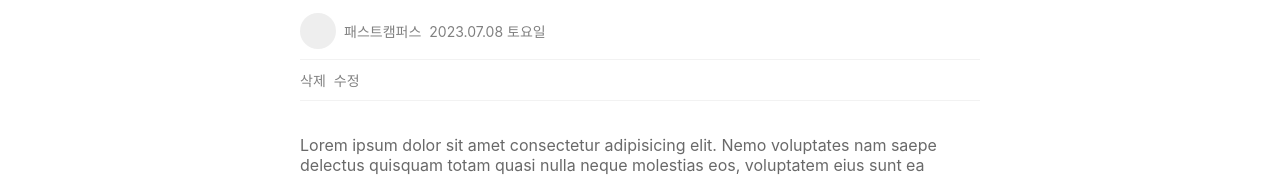
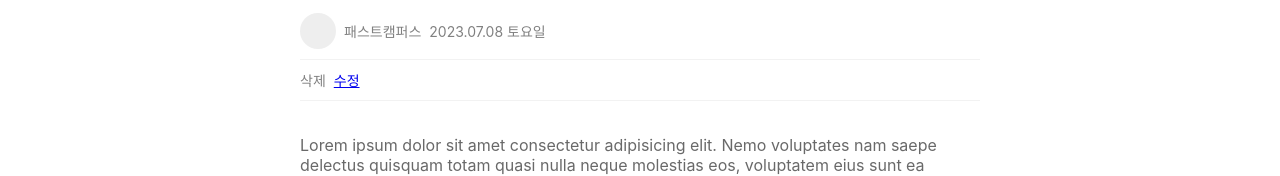
Before and after one commit to hoonj170214/blog, a React (Create React App) app: page /posts/0 in a window 1280 px wide. Shown: the part 211-387 px from the top of the page. Built offline with nearby package versions, Linux system fonts and the light colour scheme.

Commit message:
feat: 수정 Link

```diff
--- a/src/components/PostDetail.tsx
+++ b/src/components/PostDetail.tsx
@@ -1,3 +1,5 @@
+import { Link } from 'react-router-dom';
+
 export default function PostDetail() {
   return (
     <>
@@ -14,7 +16,9 @@ export default function PostDetail() {
           </div>
           <div className="post__utils-box">
             <div className="post__delete">삭제</div>
-            <div className="post__edit">수정</div>
+            <div className="post__edit">
+              <Link to={`/posts/edit/1`}>수정</Link>
+            </div>
           </div>
           <div className="post__title"></div>
           <div className="post__text">
```
